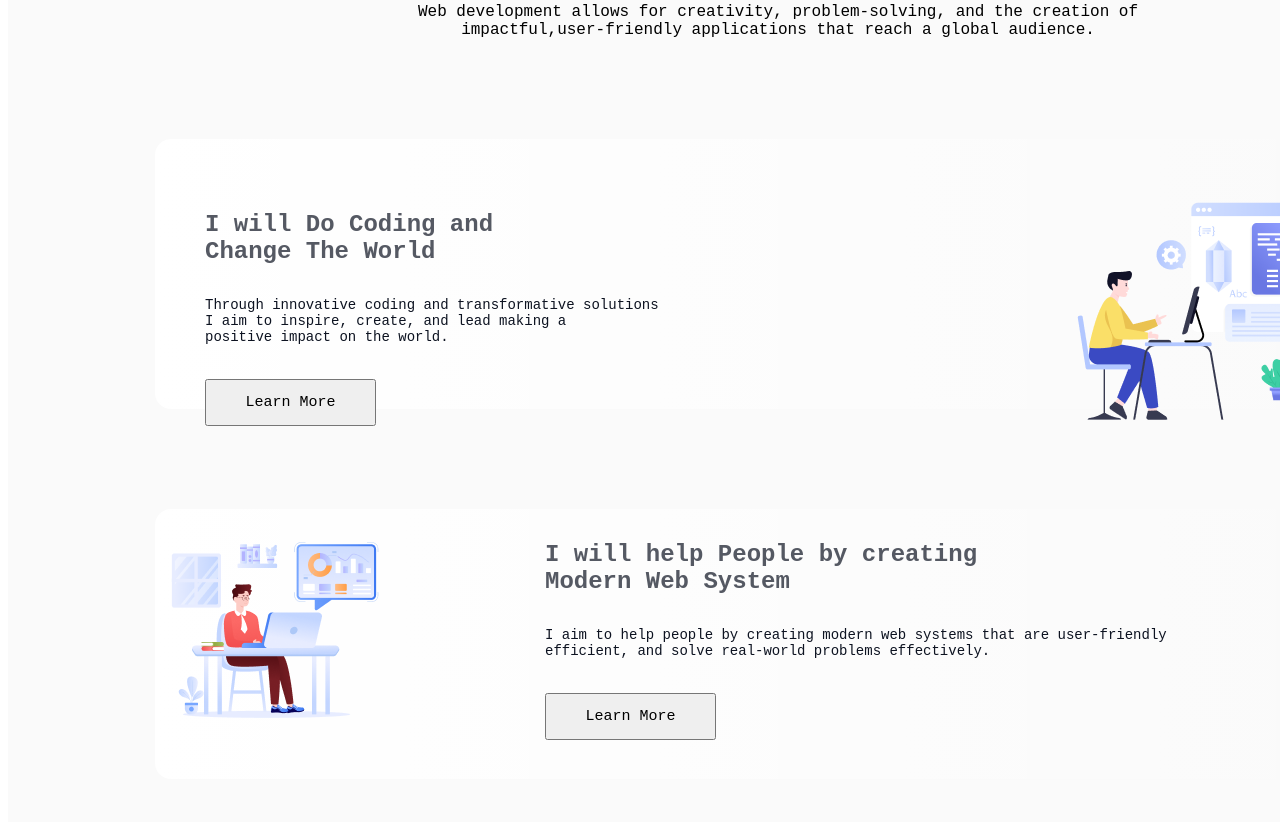
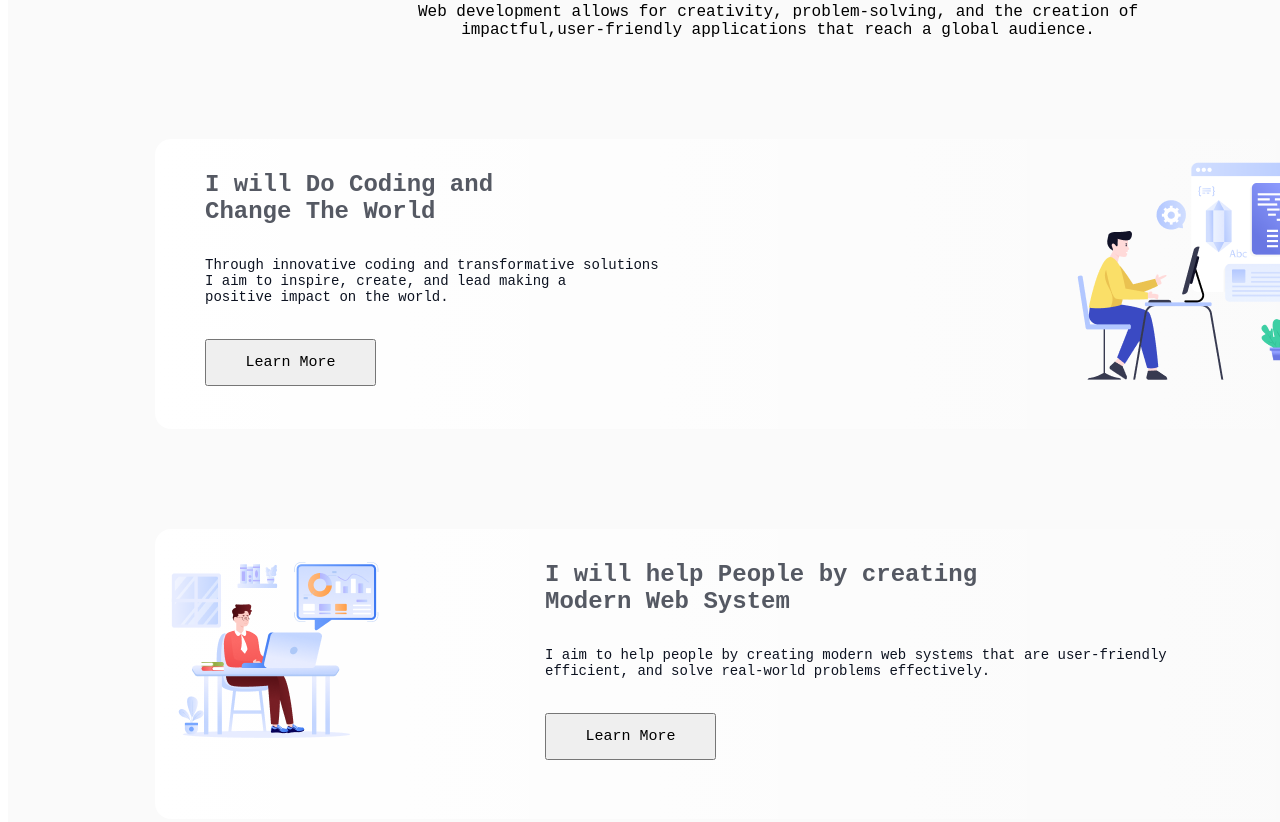
Before and after one commit to Imranhossen11/Assignment-1, a plain HTML site: page index.html in a window 1280 px wide. Shown: the part 876-1698 px from the top of the page. Drawn offline with Linux system fonts and the light colour scheme; a web font is replaced by a local one.

Commit message:
All edit Done

```diff
--- a/index.css
+++ b/index.css
@@ -98,7 +98,7 @@
 .section1-lyyer1-main {
     display: flex;
     width: 1246px;
-    height: 270px;
+    min-height: 290px;
     border-radius: 16px;
     background: linear-gradient(90.00deg, rgb(255, 255, 255), rgba(255, 255, 255, 0) 100%);
     margin-inline: auto;
@@ -108,7 +108,6 @@
 
 .section1-lyyer1-main-subdiv {
     padding-left: 50px;
-    padding-top: 40px;
 
 }
 
@@ -134,7 +133,7 @@
 }
 
 .section1-lyyer1-main-subdiv2 {
-    padding-top: 60px;
+    padding-top: 20px;
     padding-right: 50px;
 
 }
@@ -173,7 +172,7 @@
     height: 475px;
     padding-top: 25px;
     border-radius: 20px;
-    margin-left: 30%;
+    margin-left: 24%;
     margin-top: 30px;
 
 }
```
Also changed, not shown: index.html (+4 -2 lines).
